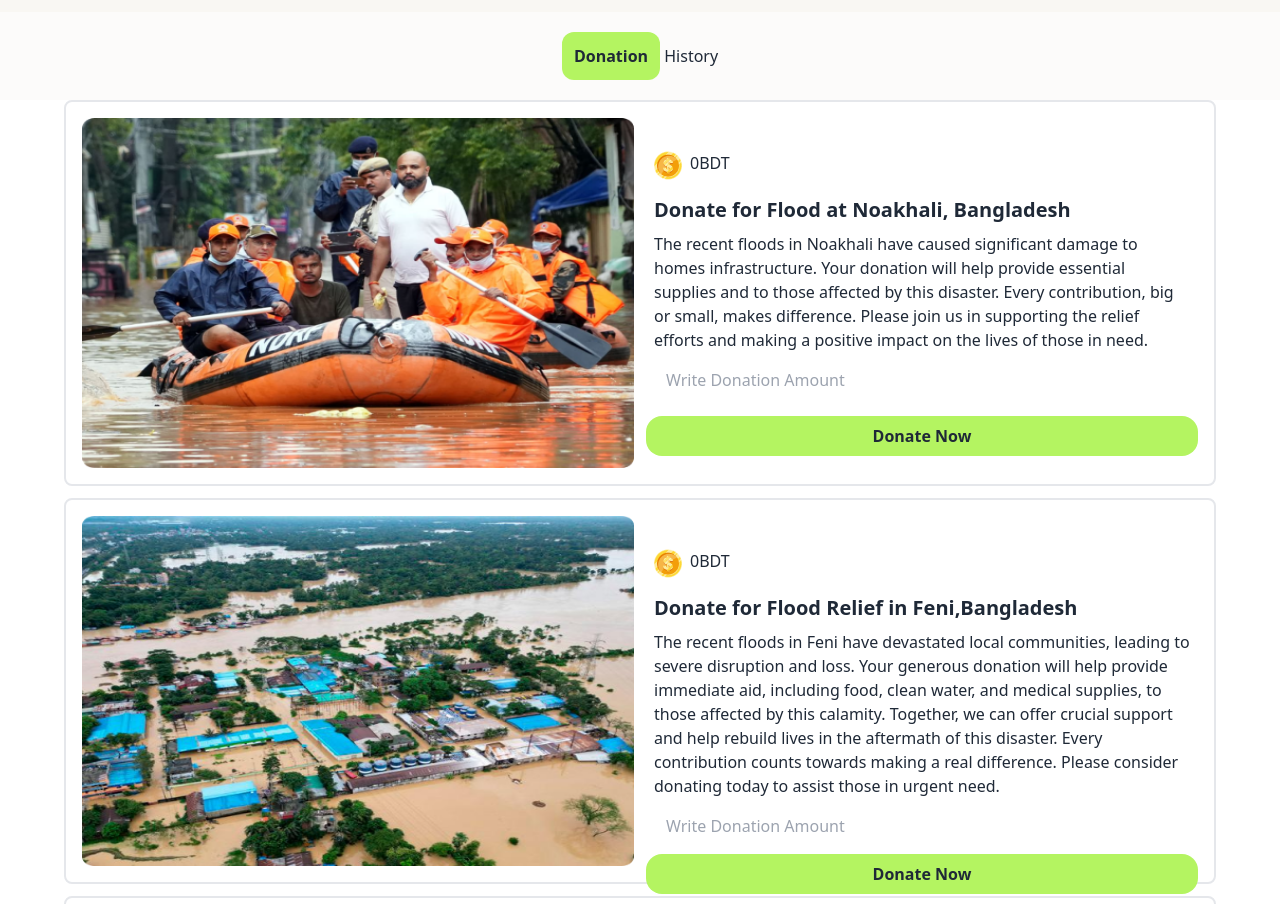
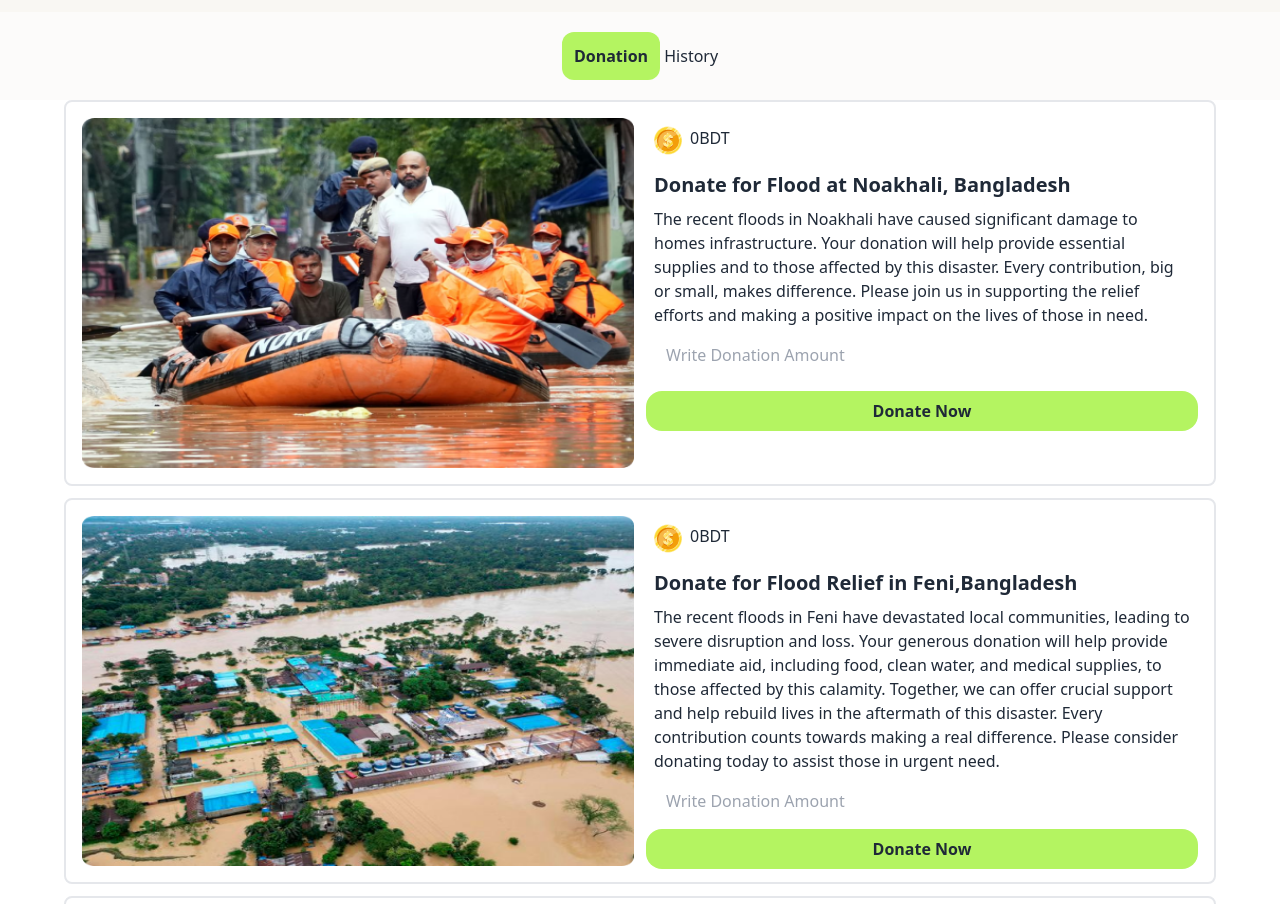
Before and after one commit to akjewel47/Donation-website-assignment5, a plain HTML site: page index.html in a window 1280 px wide. Shown: the part 72-976 px from the top of the page. Drawn offline with nearby package versions, Linux system fonts and the light colour scheme; a web font is replaced by a local one.

```diff
--- a/index.html
+++ b/index.html
@@ -61,7 +61,7 @@
           <div class="flex-1 flex justify-center items-center">
             <img class="w-[100%] h-[350px]" src="assets/noakhali.png" alt="" />
           </div>
-          <div class="flex-1 h-[300px]">
+          <div class="flex-1 h-[350px]">
             <div class="flex gap-2 p-2">
               <img src="assets/coin.png" alt="" />
               <div class="flex">
@@ -104,7 +104,7 @@
           <div class="flex-1 flex justify-center items-center">
             <img class="w-[100%] h-[350px]" src="assets/feni.png" alt="" />
           </div>
-          <div class="flex-1 h-[300px]">
+          <div class="flex-1 h-[350px]">
             <div class="flex gap-2 p-2">
               <img src="assets/coin.png" alt="" />
               <div class="flex">
```
